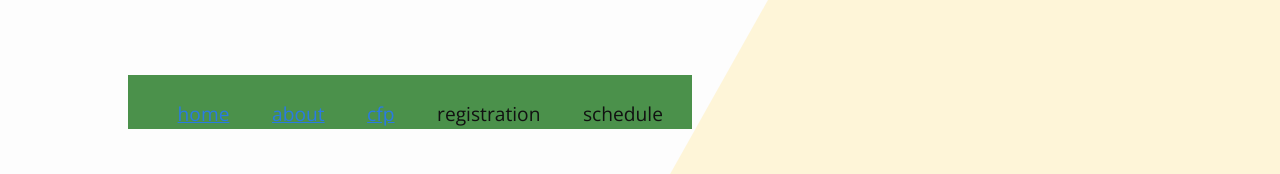
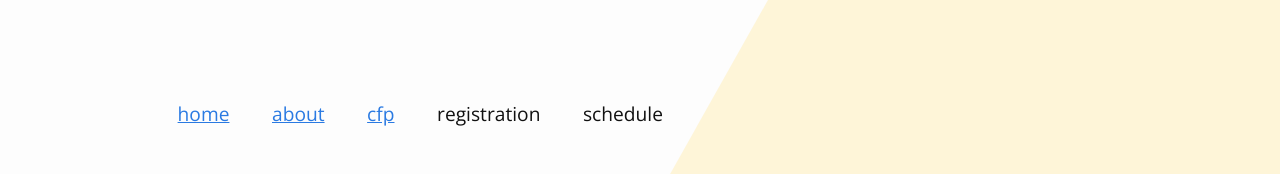
Before and after one commit to KeystoneDH/2024, an Eleventy site: page _src/index.md in a window 1280 px wide. Shown: the top 174 px of the page. Built offline with nearby package versions, Linux system fonts and the light colour scheme; Eleventy itself is replaced by a stand-in of ours; files that its build step writes are made by us from their sources.

Commit message:
serious crisis averted we hope A

```diff
--- a/_src/_includes/outer-layout.njk
+++ b/_src/_includes/outer-layout.njk
@@ -6,7 +6,7 @@
       <meta charset="UTF-8" />
       <meta name="viewport" content="width=device-width, initial-scale=1.0">
       <title>{{ title }}</title>
-      <link rel="stylesheet" href="../bundle.css">
+      <link rel="stylesheet" href="bundle.css">
       <link rel="shortcut icon" type="image/x-icon" href="./img/favicon.ico?">
       <link href="https://fonts.googleapis.com/css2?family=Open+Sans:wght@300;400&display=swap" rel="stylesheet">
 
--- a/_src/bundle.css
+++ b/_src/bundle.css
@@ -149,15 +149,15 @@ nav {
     top: 0;*/
 }
 /*@media screen and (max-width: 959px)*/
-.menu.responsive {
-    top: 0;
-    left: 0;
-    right: 0;
-    flex-direction: column;
-    align-items: center;
-    justify-content: flex-start;
-    background-color: rgba(0, 100, 0, .7);
-}
+/*.menu.responsive {*/
+/*    top: 0;*/
+/*    left: 0;*/
+/*    right: 0;*/
+/*    flex-direction: column;*/
+/*    align-items: center;*/
+/*    justify-content: flex-start;*/
+/*    background-color: rgba(0, 100, 0, .7);*/
+/*}*/
 
 nav ul {
     list-style-type: none;
```
Also changed, not shown: 6 other files.
